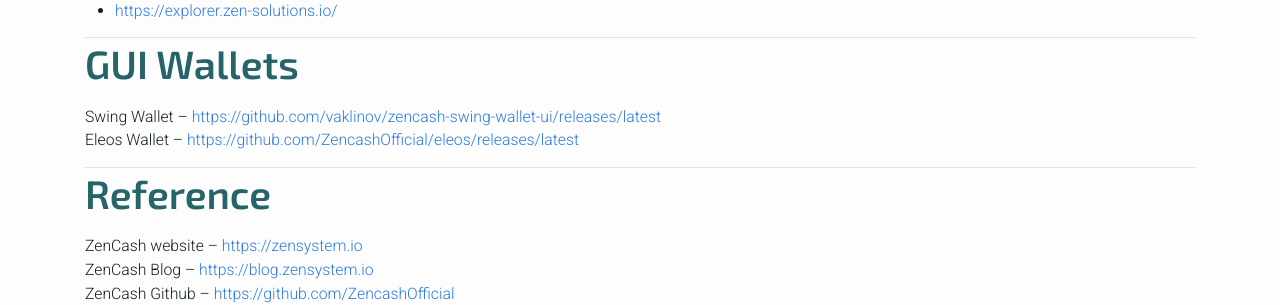
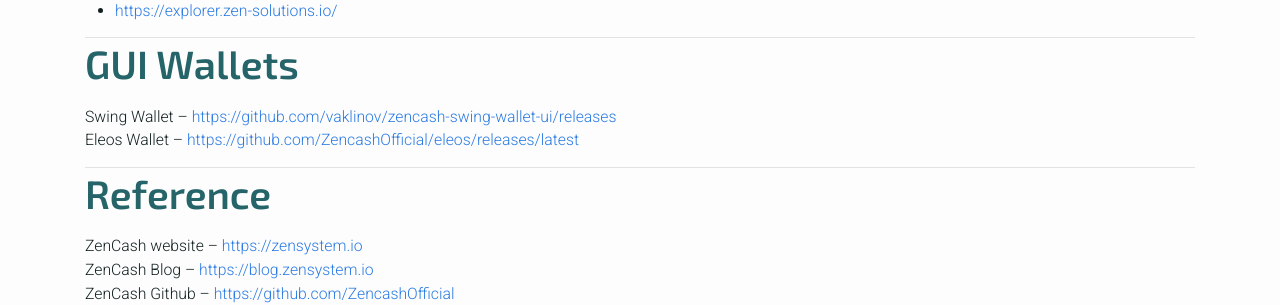
Before and after one commit to tarrenj/website, a Jekyll site: the page built from mining-pools.html, in a window 1280 px wide and 900 px high, scrolled down 654 px. Shown: the part 324-629 px from the top of the window. Built offline with Jekyll 4.4.1, drawn with Linux system fonts in a browser that asks for light colours; some of the changed lines change nothing that is shown.

Commit message:
Update swing wallet URL

```diff
--- a/_config.yml
+++ b/_config.yml
@@ -47,7 +47,7 @@
   twitter: https://twitter.com/zencashofficial
   youtube: https://www.youtube.com/channel/UCQ0v_lUnZHIKUQUXJzfgqOg
 wallets:
-  swing: https://github.com/vaklinov/zencash-swing-wallet-ui/releases/latest
+  swing: https://github.com/vaklinov/zencash-swing-wallet-ui/releases
   eleos: https://github.com/ZencashOfficial/eleos/releases/latest
 future: true
 show_drafts: true
```
Also changed, not shown: 3 other files.
